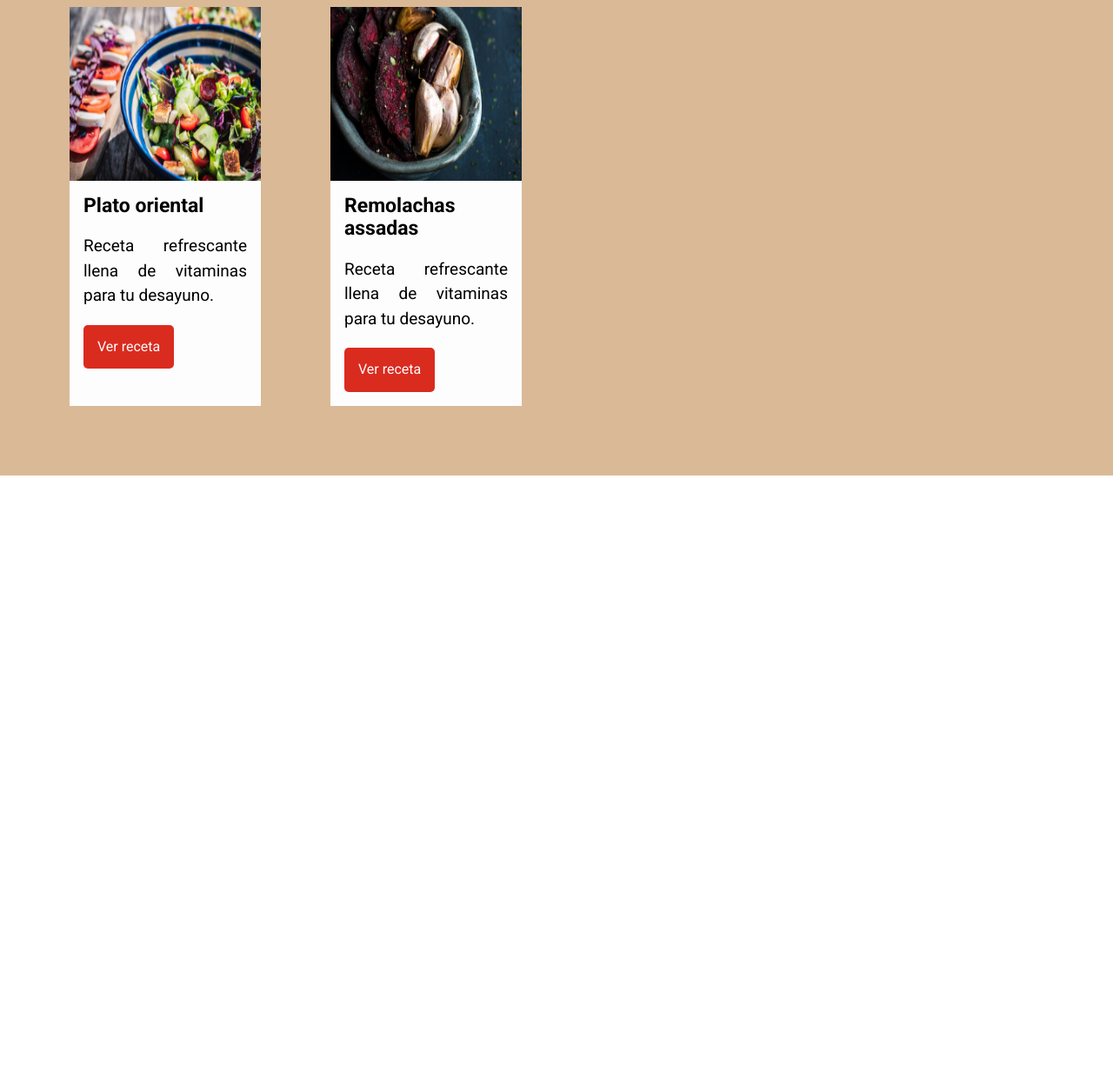
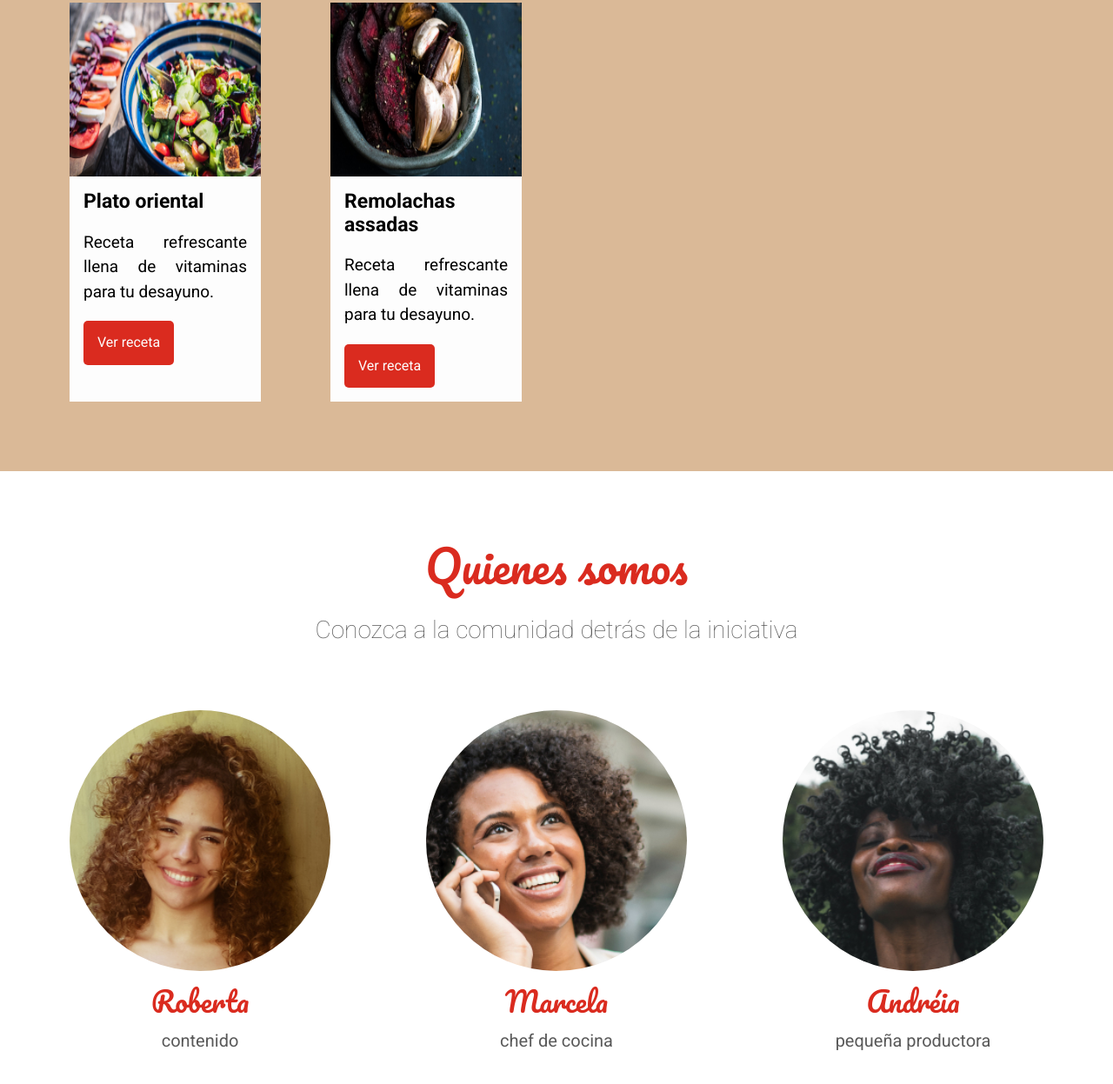
Before and after one commit to celissss20/Arquitectura-css-fruteria-Oracle, a plain HTML site: page index.html in a window 1280 px wide. Shown: the part 1509-2756 px from the top of the page at 87% size. Before the commit the page ends 2056 px from the top, so only its background shows below. Drawn offline with Linux system fonts and the light colour scheme.

Commit message:
Estilizacion del apartado "Quienes somo"

```diff
--- a/assets/css/banner/banner-imagen.css
+++ b/assets/css/banner/banner-imagen.css
@@ -1,4 +1,5 @@
 .banner__imagen{
+    background: url('../../img/banner.png') no-repeat center /cover;
     width: 100%;
     height: calc(100vh - 180px);
 }
--- /dev/null
+++ b/assets/css/persona/persona-funcion.css
@@ -0,0 +1,5 @@
+.persona__funcion{
+    color: #595959;
+    font-size: 1.25rem;
+    text-transform: lowercase;
+}
--- /dev/null
+++ b/assets/css/persona/persona-imagen.css
@@ -0,0 +1,21 @@
+.persona__imagen {
+    height: 300px;
+    width: 300px;
+    margin: 0 auto;
+    background-position: center;
+    background-repeat: no-repeat;
+    background-size: cover;
+    border-radius: 100%;
+}
+
+.persona__imagen--roberta {
+    background-image: url(../../img/personas/roberta.jpg);
+}
+
+.persona__imagen--marcela {
+    background-image: url(../../img/personas/marcela.jpg);
+}
+
+.persona__imagen--andreia {
+    background-image: url(../../img/personas/andrea.jpg);
+}
--- /dev/null
+++ b/assets/css/persona/persona-nombre.css
@@ -0,0 +1,6 @@
+.persona__nombre{
+    color: #da2b1f;
+    font-family: Pacifico, cursive;
+    font-size: 2rem;
+    margin: 1rem 0;
+}
--- /dev/null
+++ b/assets/css/persona/persona.css
@@ -0,0 +1,4 @@
+.persona{
+    display: flex;
+    flex-direction: column;
+}
--- /dev/null
+++ b/assets/css/personas.css
@@ -0,0 +1,5 @@
+.personas{
+    display: flex;
+    justify-content: space-between;
+    padding-top: 3rem;
+}
--- /dev/null
+++ b/assets/css/quienes/quienes-descripcion.css
@@ -0,0 +1,6 @@
+.quienes__descripcion{
+    color: #595959;
+    font-size: 1.75rem;
+    font-weight: 100;
+
+}
--- /dev/null
+++ b/assets/css/quienes/quienes-titulo.css
@@ -0,0 +1,7 @@
+.quienes__titulo{
+    color: #da2b1f;
+    font-family: Pacifico,cursive;
+    font-weight: 400;
+    font-size: 3.1875rem;
+    margin-bottom: 1rem;
+}
--- /dev/null
+++ b/assets/css/quienes/quienes.css
@@ -0,0 +1,4 @@
+.quienes{
+    padding: 5rem;
+    text-align: center;
+}
--- a/index.html
+++ b/index.html
@@ -26,6 +26,14 @@
     <link rel="stylesheet" href="assets/css/receta/receta-descripcion.css">
     <link rel="stylesheet" href="assets/css/receta/receta-contenido.css">
     <link rel="stylesheet" href="assets/css/receta/receta-boton.css">
+    <link rel="stylesheet" href="assets/css/quienes/quienes.css">
+    <link rel="stylesheet" href="assets/css/quienes/quienes-titulo.css">
+    <link rel="stylesheet" href="assets/css/quienes/quienes-descripcion.css">
+    <link rel="stylesheet" href="assets/css/personas.css">
+    <link rel="stylesheet" href="assets/css/persona/persona.css">
+    <link rel="stylesheet" href="assets/css/persona/persona-nombre.css">
+    <link rel="stylesheet" href="assets/css/persona/persona-imagen.css">
+    <link rel="stylesheet" href="assets/css/persona/persona-funcion.css">
 
 </head>
 
@@ -34,7 +42,7 @@
         <img class="logo" src="assets/img/logo.jpg" alt="Logo Fruta y Fruto">
         <nav class="menu">
             <ul class="menu__lista">
-                <li class="menu__item"><a class="menu__link--activo" href="">Inicio</a></li>
+                <li class="menu__item"><a class="menu__link menu__link--activo" href="">Inicio</a></li>
                 <li class="menu__item"><a class="menu__link" href="">Recetas</a></li>
                 <li class="menu__item"><a class="menu__link" href="">Quienes somos</a></li>
                 <li class="menu__item"><a class="menu__link" href="">Contacto</a></li>
@@ -43,7 +51,7 @@
     </header>
 
     <section class="banner">
-        <img class="banner__imagen" src="assets/img/banner.png" alt="Imagen del banner">
+        <div class="banner__imagen"></div>
         <h2 class="banner__titulo">Reaprobeche mejor los alimentos</h2>
     </section>
 
@@ -102,6 +110,28 @@
       </div>
     </div>
   </section>
+
+  <section class="quienes">
+    <h3 class="quienes__titulo">Quienes somos</h3>
+    <p class="quienes__descripcion">Conozca a la comunidad detrás de la iniciativa</p>
+    <div class="personas">
+        <div class="persona">
+            <div class="persona__imagen persona__imagen--roberta"></div>
+            <span class="persona__nombre">Roberta</span>
+            <span class="persona__funcion">Contenido</span>
+        </div>
+        <div class="persona">
+            <div class="persona__imagen persona__imagen--marcela"></div>
+            <span class="persona__nombre">Marcela</span>
+            <span class="persona__funcion">Chef de cocina</span>
+        </div>
+        <div class="persona">
+            <div class="persona__imagen persona__imagen--andreia"></div>
+            <span class="persona__nombre">Andréia</span>
+            <span class="persona__funcion">Pequeña Productora</span>
+        </div>
+    </div>
+</section>
 </body>
 
 </html>
```
